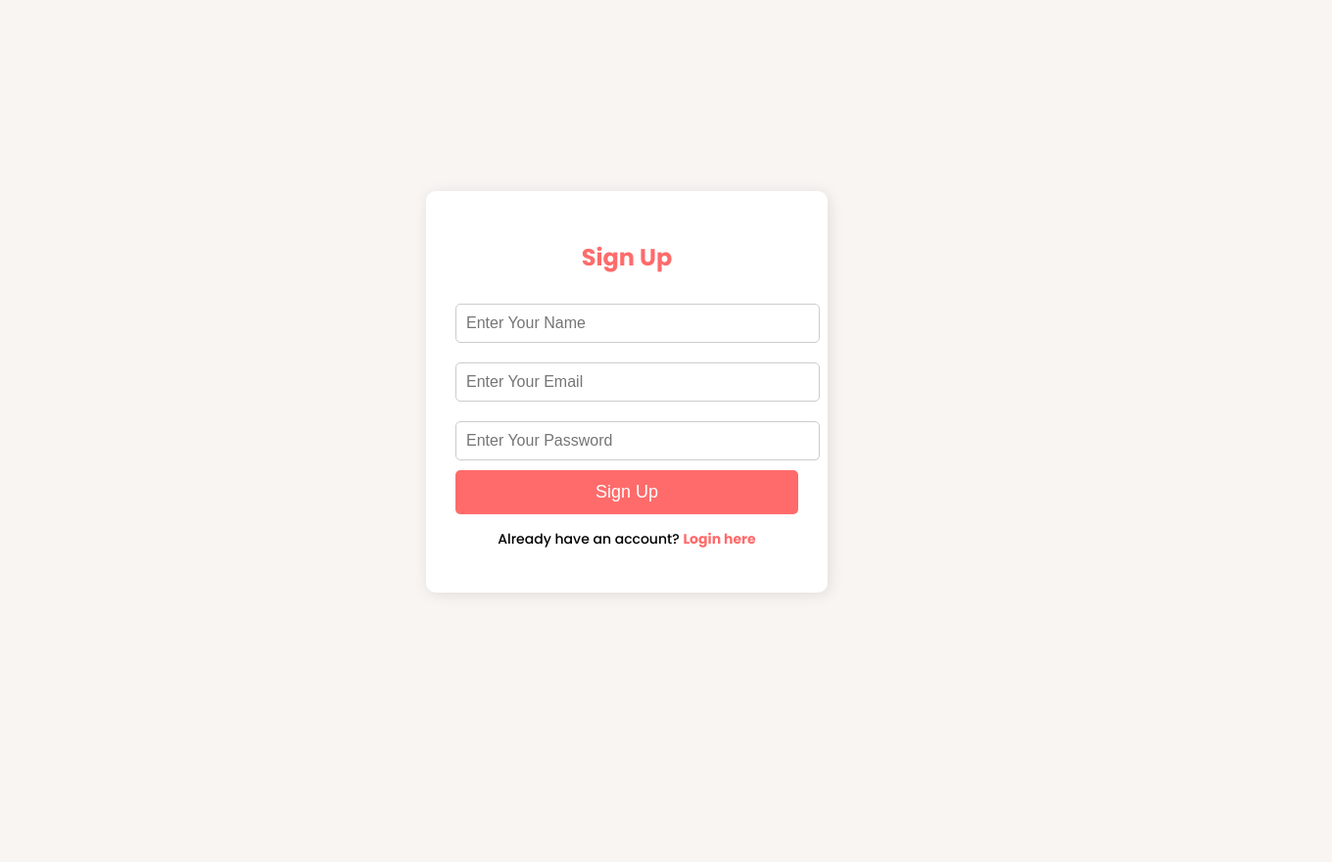
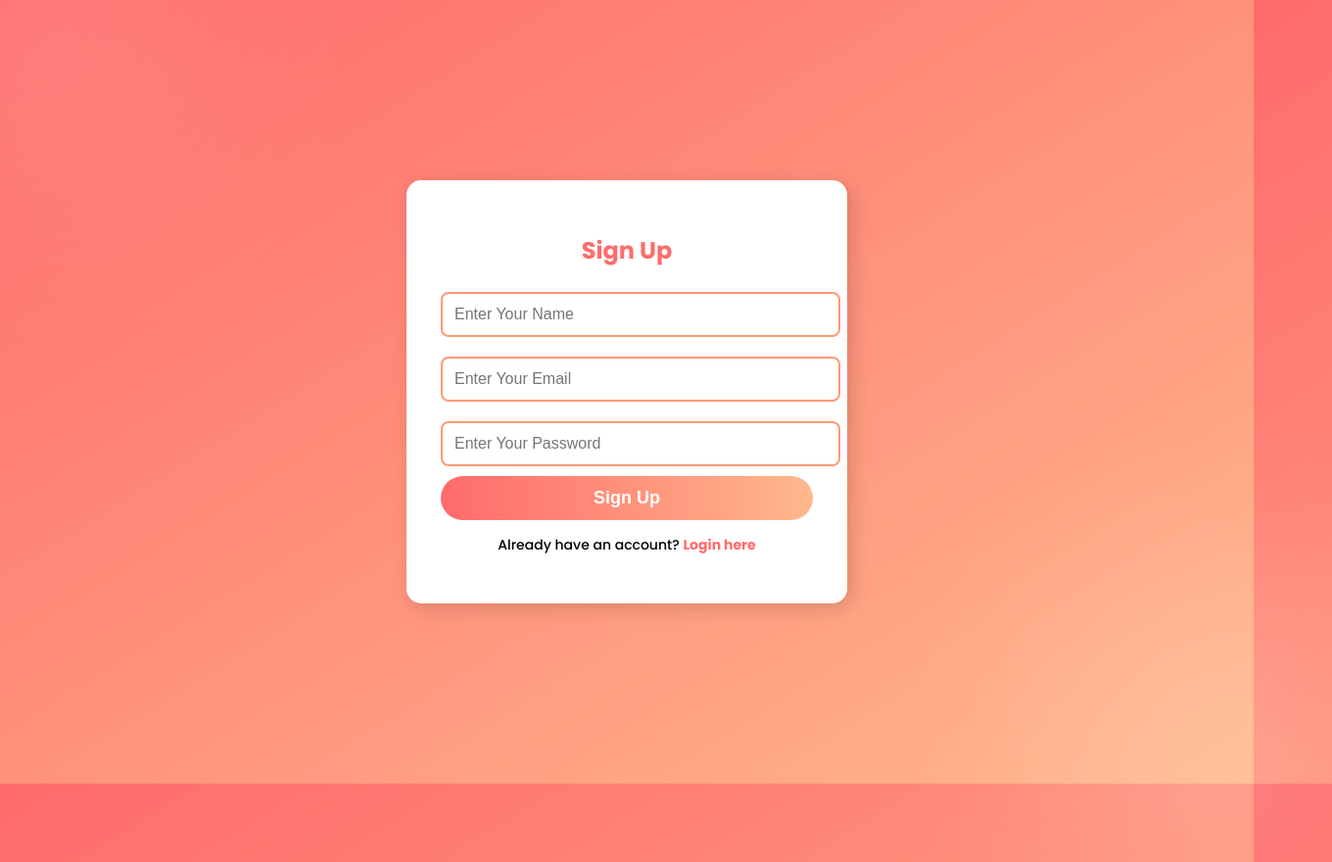
Before and after one commit to ardralakshmi-d/Bake-and-Take, a plain HTML site: page sign up.html in a window 1280 px wide. Shown: the whole page at 98% size, 1360 px wide, since content can reach past the window. Before the commit the page ends 800 px from the top, so only its background shows below. Drawn offline with Linux system fonts and the light colour scheme.

Commit message:
Update sign up.html

```diff
--- a/sign up.html
+++ b/sign up.html
@@ -9,50 +9,88 @@
 
         body {
             font-family: 'Poppins', sans-serif;
-            background: #f8f5f2;
+            margin: 0;
+            padding: 0;
+            background: linear-gradient(to bottom right, #ff6b6b, #ffb88c);
             display: flex;
             justify-content: center;
             align-items: center;
             height: 100vh;
-            margin: 0;
+            position: relative;
+            overflow: hidden;
+        }
+
+        /* Decorative Shapes */
+        .shape {
+            position: absolute;
+            background: rgba(255, 255, 255, 0.3);
+            border-radius: 50%;
+            filter: blur(120px);
+        }
+
+        .shape.one {
+            width: 200px;
+            height: 200px;
+            top: -50px;
+            left: -50px;
+        }
+
+        .shape.two {
+            width: 250px;
+            height: 250px;
+            bottom: -80px;
+            right: -80px;
         }
 
         .signup-container {
             background: white;
-            padding: 30px;
-            border-radius: 10px;
-            box-shadow: 2px 2px 15px rgba(0, 0, 0, 0.1);
-            width: 350px;
+            padding: 35px;
+            border-radius: 15px;
+            box-shadow: 5px 5px 20px rgba(0, 0, 0, 0.15);
+            width: 380px;
             text-align: center;
+            position: relative;
+            z-index: 10;
         }
 
         h2 {
             color: #ff6b6b;
+            font-weight: 700;
+            margin-bottom: 15px;
         }
 
         input {
             width: 100%;
-            padding: 10px;
+            padding: 12px;
             margin: 10px 0;
-            border: 1px solid #ccc;
-            border-radius: 5px;
+            border: 2px solid #ff9a76;
+            border-radius: 8px;
             font-size: 16px;
+            outline: none;
+            transition: 0.3s;
+        }
+
+        input:focus {
+            border-color: #ff6b6b;
+            box-shadow: 0px 0px 10px rgba(255, 107, 107, 0.5);
         }
 
         .button {
             width: 100%;
-            background: #ff6b6b;
+            background: linear-gradient(to right, #ff6b6b, #ffb88c);
             color: white;
             padding: 12px;
             border: none;
-            border-radius: 5px;
+            border-radius: 25px;
             font-size: 18px;
             cursor: pointer;
             transition: 0.3s;
+            font-weight: 600;
         }
 
         .button:hover {
-            background: #e65a5a;
+            background: linear-gradient(to right, #e65a5a, #ff9a76);
+            transform: scale(1.05);
         }
 
         .login-link {
@@ -73,8 +111,12 @@
 </head>
 <body>
 
+    <!-- Background Decorative Shapes -->
+    <div class="shape one"></div>
+    <div class="shape two"></div>
+
     <div class="signup-container">
-        <h2>Sign Up </h2>
+        <h2>Sign Up</h2>
         <form action="signup_process.php" method="POST">
             <input type="text" name="name" placeholder="Enter Your Name" required>
             <input type="email" name="email" placeholder="Enter Your Email" required>
```
